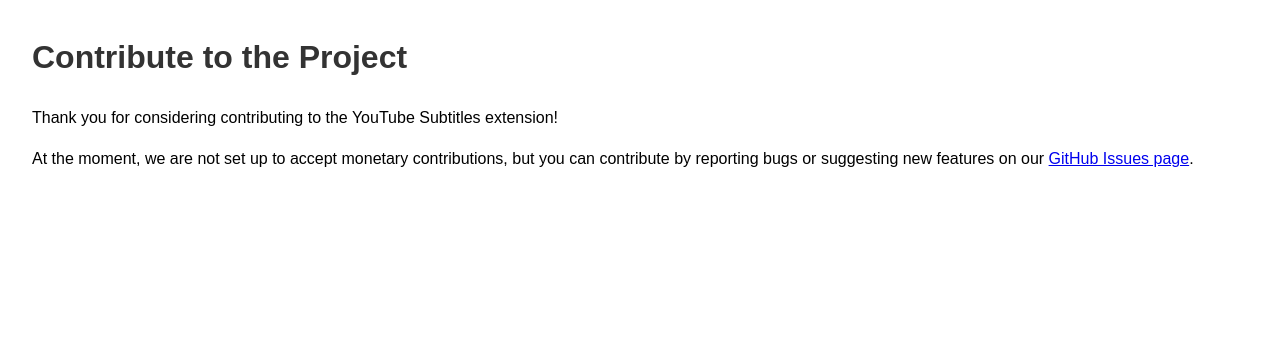
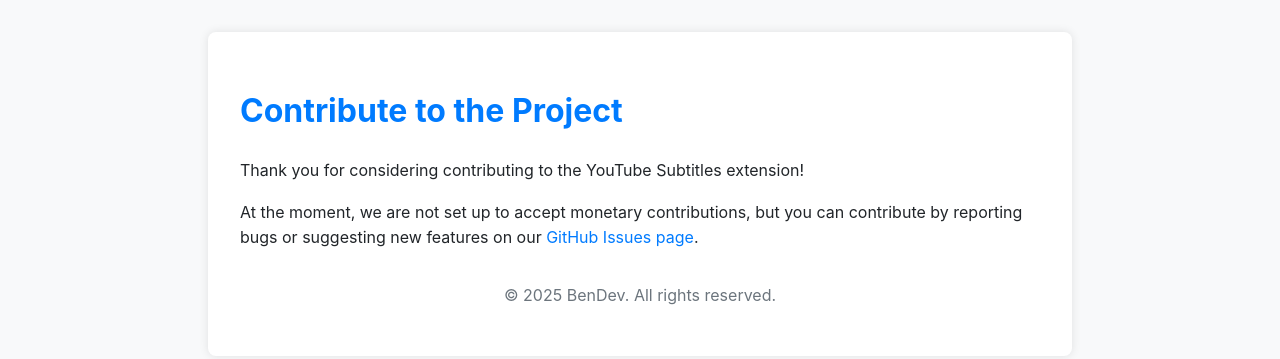
Before and after one commit to kart972/youtube_subtitles_extension_page, a plain HTML site: page contributions.html in a window 1280 px wide. Drawn offline with Linux system fonts and the light colour scheme.

Commit message:
Small refinement

```diff
--- a/contributions.html
+++ b/contributions.html
@@ -4,14 +4,16 @@
     <meta charset="UTF-8">
     <meta name="viewport" content="width=device-width, initial-scale=1.0">
     <title>Contribute to YouTube Subtitles Extension</title>
-    <style>
-        body { font-family: sans-serif; line-height: 1.6; margin: 2em; }
-        h1 { color: #333; }
-    </style>
+    <link rel="stylesheet" href="styles.css">
 </head>
 <body>
-    <h1>Contribute to the Project</h1>
-    <p>Thank you for considering contributing to the YouTube Subtitles extension!</p>
-    <p>At the moment, we are not set up to accept monetary contributions, but you can contribute by reporting bugs or suggesting new features on our <a href="YOUR_GITHUB_ISSUES_URL_HERE">GitHub Issues page</a>.</p>
+    <div class="container">
+        <h1>Contribute to the Project</h1>
+        <p>Thank you for considering contributing to the YouTube Subtitles extension!</p>
+        <p>At the moment, we are not set up to accept monetary contributions, but you can contribute by reporting bugs or suggesting new features on our <a href="YOUR_GITHUB_ISSUES_URL_HERE">GitHub Issues page</a>.</p>
+        <div class="footer">
+            <p>&copy; 2025 BenDev. All rights reserved.</p>
+        </div>
+    </div>
 </body>
 </html>
--- /dev/null
+++ b/styles.css
@@ -0,0 +1,30 @@
+body {
+    font-family: -apple-system, BlinkMacSystemFont, "Segoe UI", Roboto, "Helvetica Neue", Arial, sans-serif;
+    line-height: 1.6;
+    margin: 0;
+    background-color: #f8f9fa;
+    color: #212529;
+}
+.container {
+    max-width: 800px;
+    margin: 2em auto;
+    padding: 2em;
+    background-color: #ffffff;
+    border-radius: 8px;
+    box-shadow: 0 0 10px rgba(0,0,0,0.1);
+}
+h1, h2 {
+    color: #007bff;
+}
+a {
+    color: #007bff;
+    text-decoration: none;
+}
+a:hover {
+    text-decoration: underline;
+}
+.footer {
+    text-align: center;
+    margin-top: 2em;
+    color: #6c757d;
+}
```
Also changed, not shown: index.html (+7 -4 lines).
